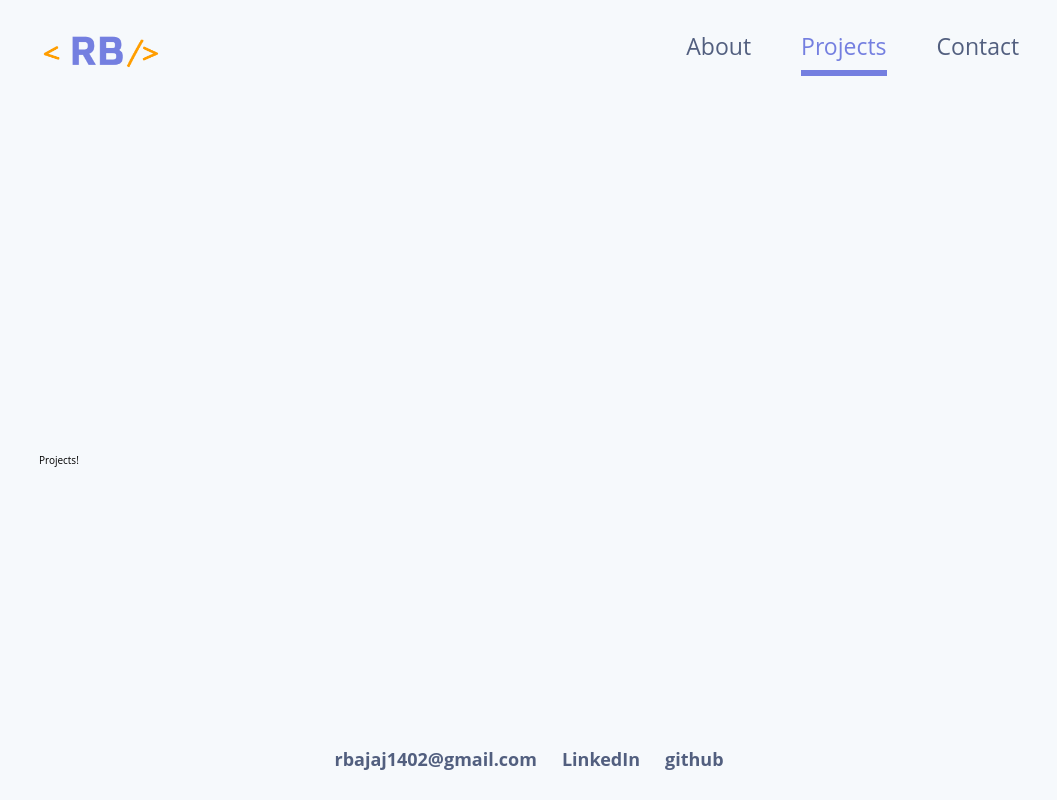
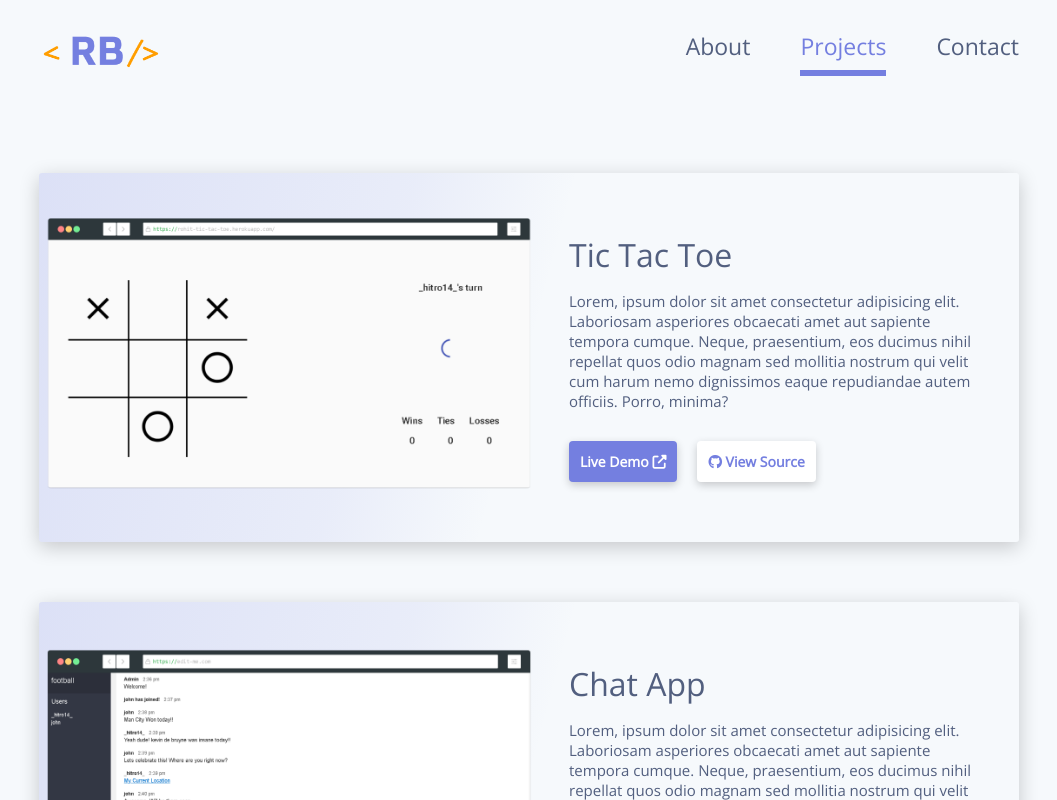
Before and after one commit to rbajaj1997/my-portfolio, a React (Create React App) app: page /projects in a window 1280 px wide. Shown: the top 800 px of the page, without its empty margins (111-1168 px from the left). Built offline with nearby package versions, Linux system fonts and the light colour scheme.

Commit message:
projects page added

```diff
--- a/public/index.html
+++ b/public/index.html
@@ -15,6 +15,9 @@
       user's mobile device or desktop. See https://developers.google.com/web/fundamentals/web-app-manifest/
     -->
     <link rel="manifest" href="%PUBLIC_URL%/manifest.json" />
+    <link href="https://fonts.googleapis.com/css2?family=Open+Sans:wght@300;400&display=swap" rel="stylesheet">
+    <link href="https://fonts.googleapis.com/css2?family=Roboto+Mono:wght@300;400&display=swap" rel="stylesheet">
+    <script src="https://kit.fontawesome.com/fbb20a5c6e.js" crossorigin="anonymous"></script>
     <!--
       Notice the use of %PUBLIC_URL% in the tags above.
       It will be replaced with the URL of the `public` folder during the build.
--- /dev/null
+++ b/src/components/Project.js
@@ -0,0 +1,41 @@
+import React from 'react'
+
+export default function Project(props) {
+    const { details } = props;
+
+    return (
+        <div class="project">
+            <div class="project__image">
+                <img src={details.image} alt="project-img" />
+            </div>
+            <div class="project__details">
+                <div class="project__title">
+                    {details.title}
+                </div>
+                <div class="project__description">
+                    {details.description}
+                </div>
+                <div class="project__cta">
+                    <a
+                        href={details.links.preview}
+                        target="_blank"
+                        rel="noopener noreferrer"
+                        class="btn btn--primary"
+                    >
+                        Live Demo{" "}
+                        <i class="fas fa-external-link-alt"></i>
+                    </a>
+                    <a
+                        href={details.links.github}
+                        target="_blank"
+                        rel="noopener noreferrer"
+                        class="btn btn--secondary"
+                    >
+                        <i class="fab fa-github"></i>
+                        {" "}View Source
+                        </a>
+                </div>
+            </div>
+        </div>
+    );
+}
--- a/src/components/Projects.js
+++ b/src/components/Projects.js
@@ -1,9 +1,13 @@
 import React from 'react'
+import Project from './Project';
+import projects from '../content/projects';
 
 export default function Projects() {
     return (
-        <div>
-            Projects!
-        </div>
+        <section class="project-container">
+            {projects.map(project => {
+                return <Project details={project} />
+            })}
+        </section>
     );
 }
--- /dev/null
+++ b/src/content/projects.js
@@ -0,0 +1,25 @@
+import tictactoe from '../img/tictactoe.png'
+import chatapp from '../img/chatapp.png'
+
+export default [
+    {
+        title: 'Tic Tac Toe',
+        description:
+            'Lorem, ipsum dolor sit amet consectetur adipisicing elit. Laboriosam asperiores obcaecati amet aut sapiente tempora cumque. Neque, praesentium, eos ducimus nihil repellat quos odio magnam sed mollitia nostrum qui velit cum harum nemo dignissimos eaque repudiandae autem officiis. Porro, minima?',
+        image: tictactoe,
+        links: {
+            github: 'https://github.com/',
+            preview: 'https://rohit-tic-tac-toe.herokuapp.com/',
+        }
+    },
+    {
+        title: 'Chat App',
+        description:
+            'Lorem, ipsum dolor sit amet consectetur adipisicing elit. Laboriosam asperiores obcaecati amet aut sapiente tempora cumque. Neque, praesentium, eos ducimus nihil repellat quos odio magnam sed mollitia nostrum qui velit cum harum nemo dignissimos eaque repudiandae autem officiis. Porro, minima?',
+        image: chatapp,
+        links: {
+            github: 'https://github.com/',
+            preview: 'https://rohit-tic-tac-toe.herokuapp.com/',
+        }
+    }
+]
```
Also changed, not shown: src/img/chatapp.png (renamed from src/img/screenshot-rocks (2).png), src/img/tictactoe.png (renamed from src/img/screenshot-rocks (3).png).
